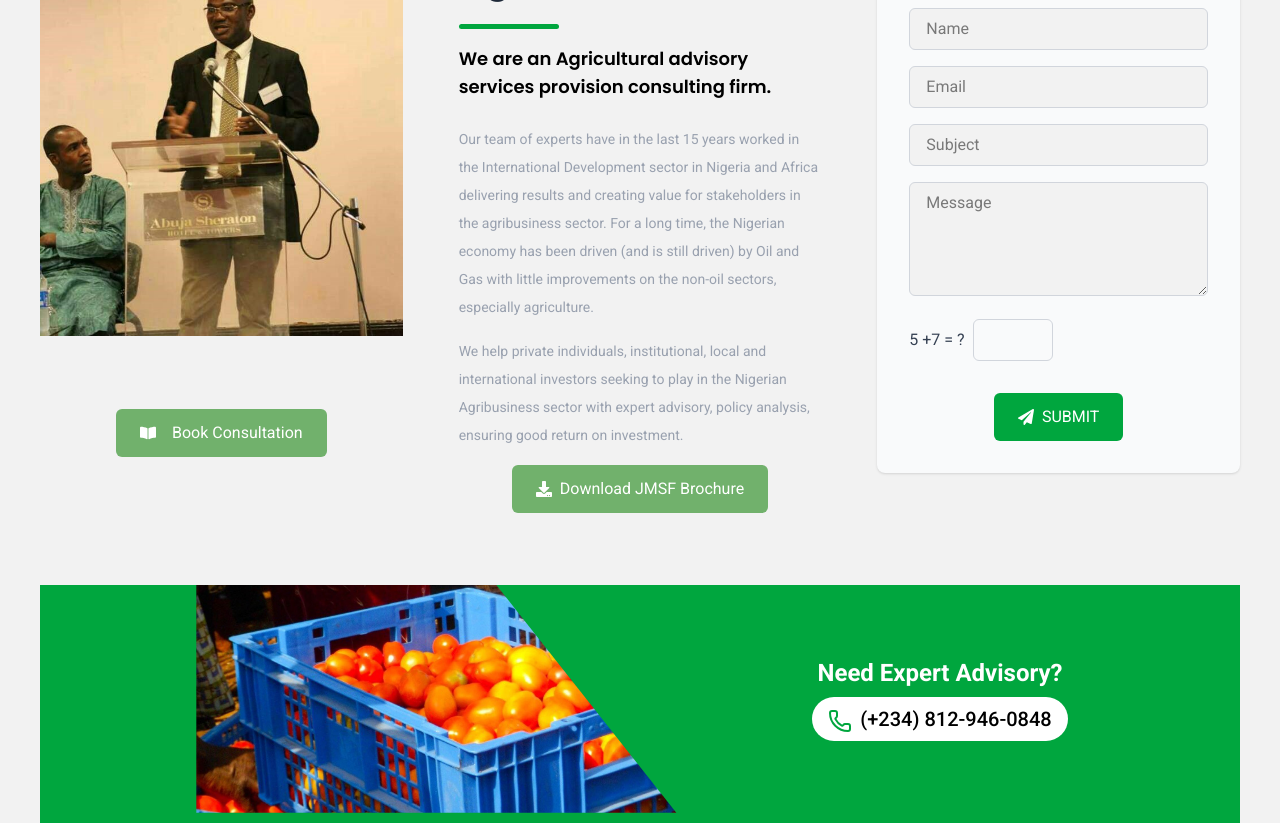
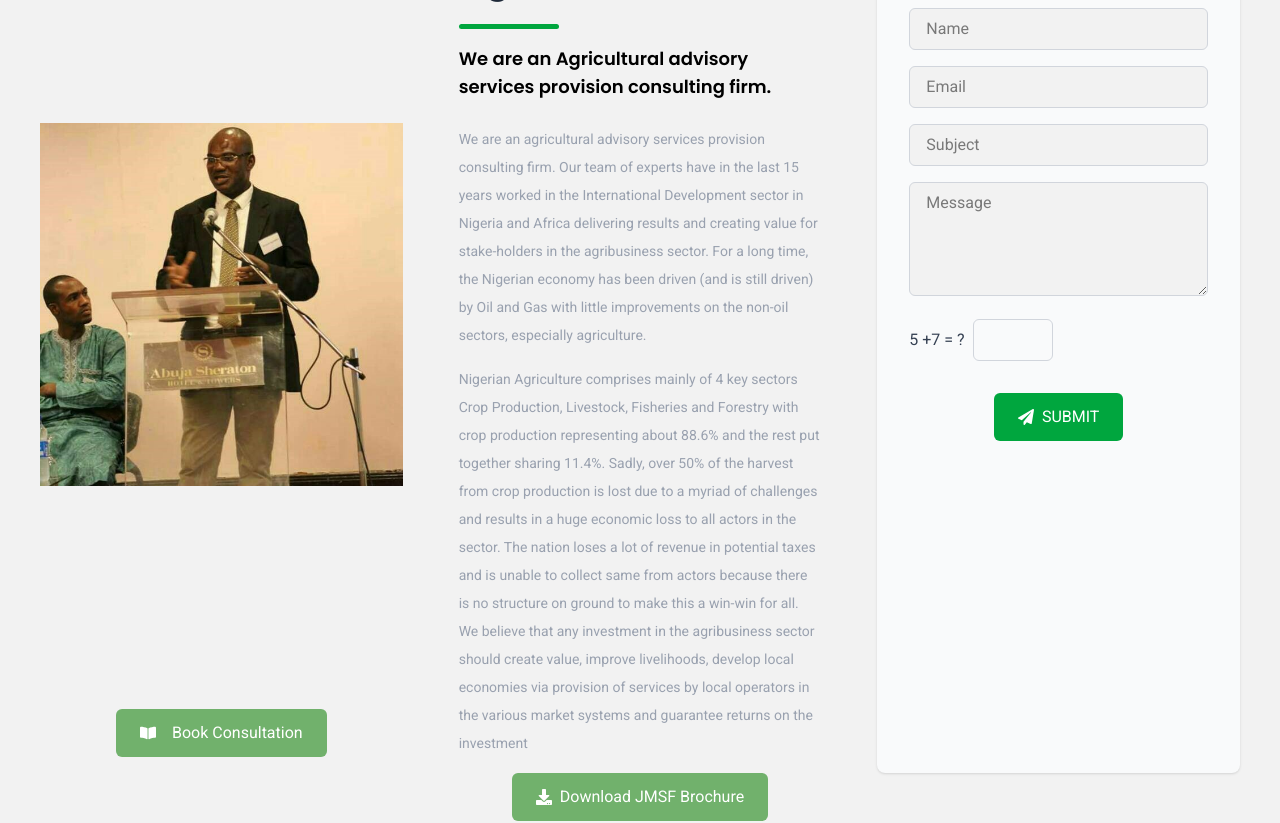
Before and after one commit to fadebowaley/agrilo, a React (Vite) app in the folder agrilo-new/: page / in a window 1280 px wide. Shown: the part 1160-1983 px from the top of the page. Built offline with nearby package versions, Linux system fonts and the light colour scheme; a web font is replaced by a local one.

Commit message:
i lengthened  d  intro speech

```diff
--- a/agrilo-new/src/components/Welcome.jsx
+++ b/agrilo-new/src/components/Welcome.jsx
@@ -35,10 +35,23 @@ const Welcome = () => {
             {/* Description Section */}
             <div className="mb-4 text-gray-400 leading-loose text-sm space-y-4 max-w-4xl mx-auto">
                 <p>
-                    Our team of experts have in the last 15 years worked in the International Development sector in Nigeria and Africa delivering results and creating value for stakeholders in the agribusiness sector. For a long time, the Nigerian economy has been driven (and is still driven) by Oil and Gas with little improvements on the non-oil sectors, especially agriculture.
+                    We are an agricultural advisory services provision consulting firm. Our team of
+experts have in the last 15 years worked in the International Development sector in
+Nigeria and Africa delivering results and creating value for stake-holders in the
+agribusiness sector. For a long time, the Nigerian economy has been driven (and is
+still driven) by Oil and Gas with little improvements on the non-oil sectors, especially
+agriculture.
                 </p>
                 <p>
-                    We help private individuals, institutional, local and international investors seeking to play in the Nigerian Agribusiness sector with expert advisory, policy analysis, ensuring good return on investment.
+                    Nigerian Agriculture comprises mainly of 4 key sectors Crop Production, Livestock,
+Fisheries and Forestry with crop production representing about 88.6% and the rest
+put together sharing 11.4%. Sadly, over 50% of the harvest from crop production is
+lost due to a myriad of challenges and results in a huge economic loss to all actors in
+the sector. The nation loses a lot of revenue in potential taxes and is unable to collect
+same from actors because there is no structure on ground to make this a win-win for
+all. We believe that any investment in the agribusiness sector should create value,
+improve livelihoods, develop local economies via provision of services by local
+operators in the various market systems and guarantee returns on the investment
                 </p>
             </div>
 
```
